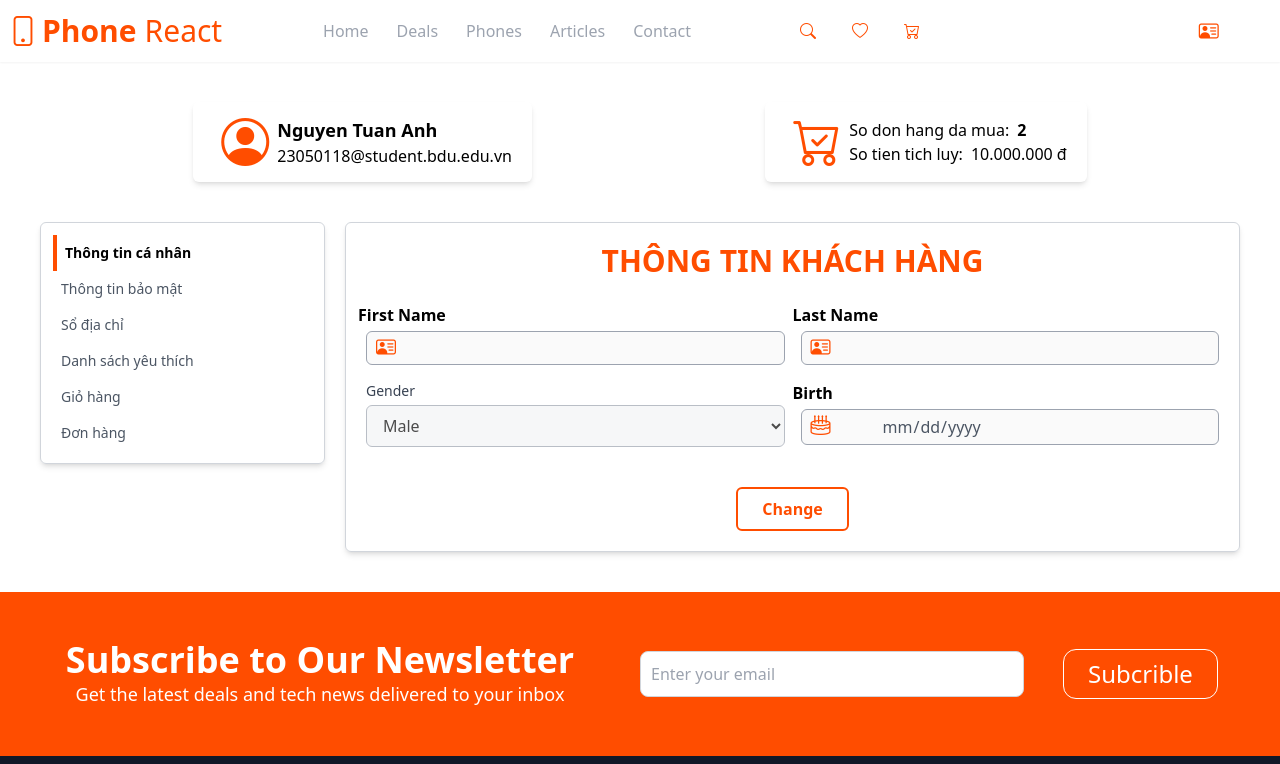
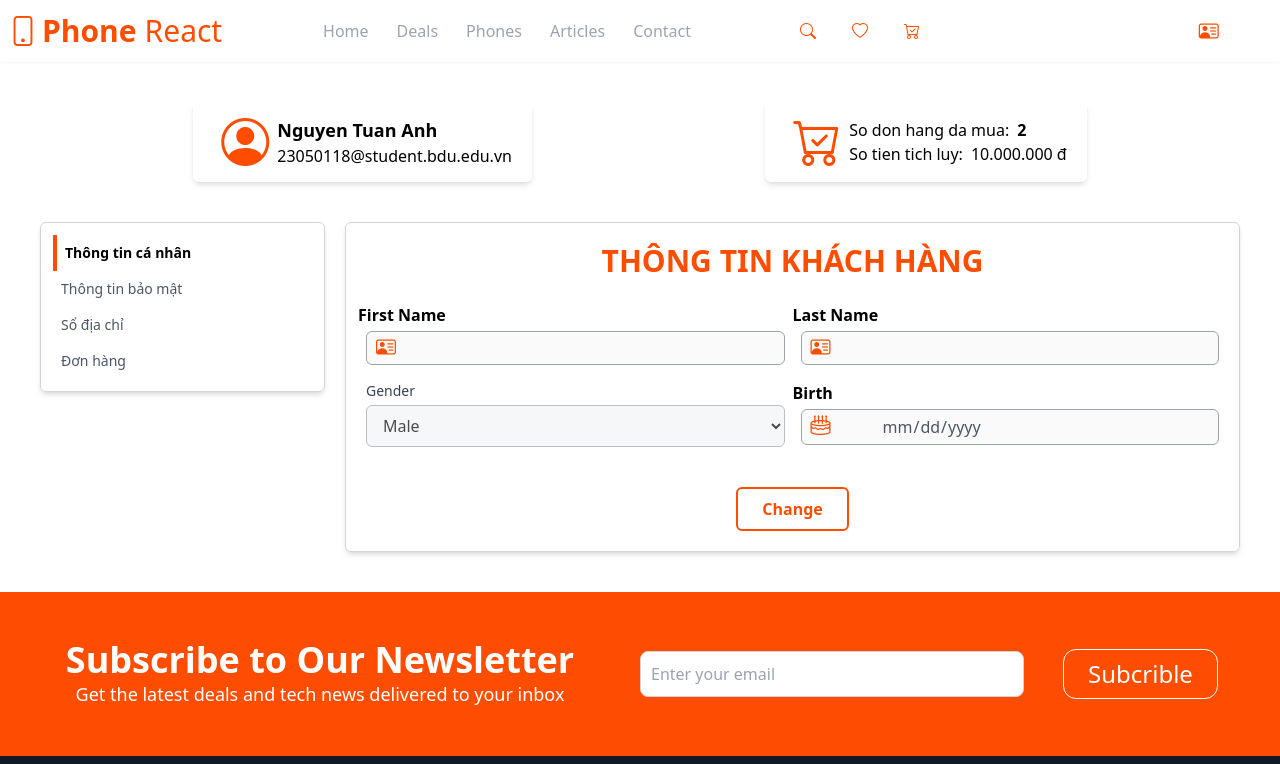
Before and after one commit to NguyenTAnh2005/phone_react, a React (Vite) app in the folder frontend/: page /Account in a window 1280 px wide. Shown: the top 764 px of the page. Built offline with nearby package versions, Linux system fonts and the light colour scheme.

Commit message:
update account page

```diff
--- a/frontend/src/Pages/Account.jsx
+++ b/frontend/src/Pages/Account.jsx
@@ -93,8 +93,6 @@ function Account_NavToggle({ activeTab, setActiveTab }) {
         { key: 'info1', label: 'Thông tin cá nhân' },
         { key: 'info2', label: 'Thông tin bảo mật' },
         { key: 'address', label: 'Sổ địa chỉ' },
-        { key: 'favorite', label: "Danh sách yêu thích" },
-        { key: 'cart', label: "Giỏ hàng" },
         { key: 'orders', label: "Đơn hàng" }
         // ...
     ];
```
